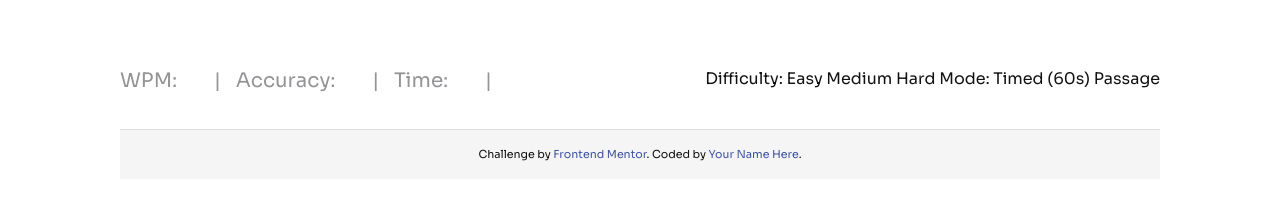
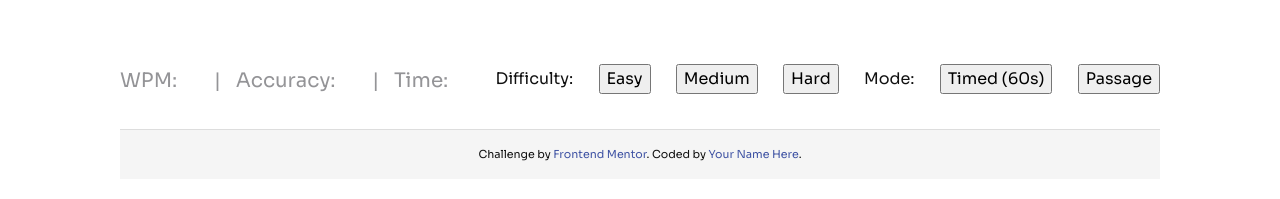
Before and after one commit to rjcrowderschaefer/FM-typing-speed-test, a plain HTML site: page index.html in a window 1280 px wide. Shown: the part 91-290 px from the top of the page. Drawn offline with Linux system fonts and the light colour scheme.

Commit message:
adjusted styling of stats line and buttons

```diff
--- a/index.html
+++ b/index.html
@@ -34,18 +34,15 @@
       |
     </div>
     Time: <div id="stats-results-styling-1">X</div><!-- Time -->
-    <div id="stats-pipe">
-      |
-    </div>
   </div>
   Difficulty:
-  Easy
-  Medium
-  Hard
+  <button>Easy</button>
+  <button>Medium</button>
+  <button>Hard</button>
 
   Mode:
-  Timed (60s)
-  Passage
+  <button>Timed (60s)</button>
+  <button>Passage</button>
   </div>
 
   <!-- Passage -->
--- a/style.css
+++ b/style.css
@@ -422,11 +422,12 @@ tr:last-child td {
         "footer";
     grid-template-rows: auto 1fr auto;
     height: 100vh;
+    background-color: #121212;
 }
 
 header {
     grid-area: header;
-    background-color: #121212;
+    background-color: #0a0f17;
     margin: 32px 112px 64px 112px;
 }
 
```
